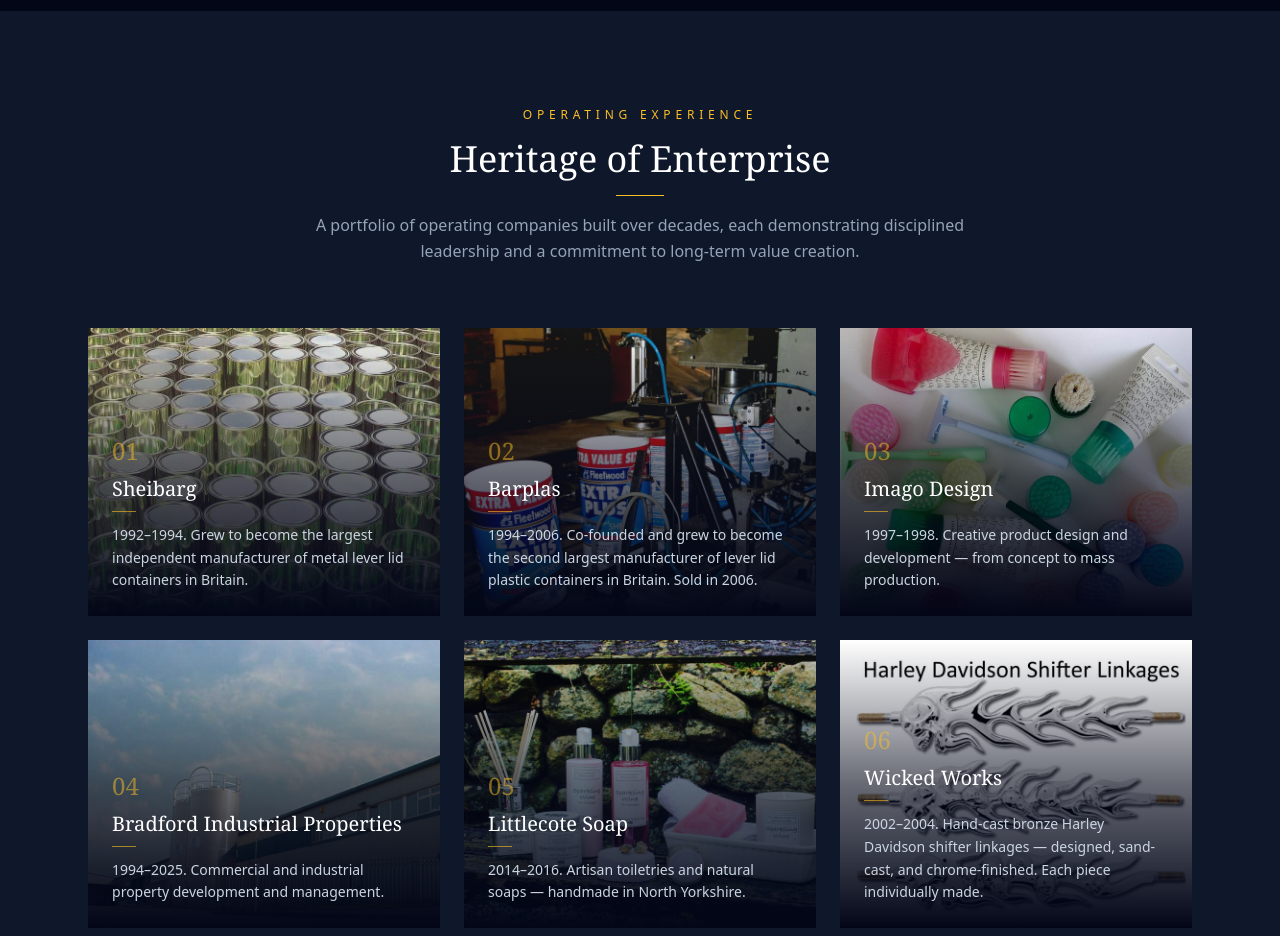
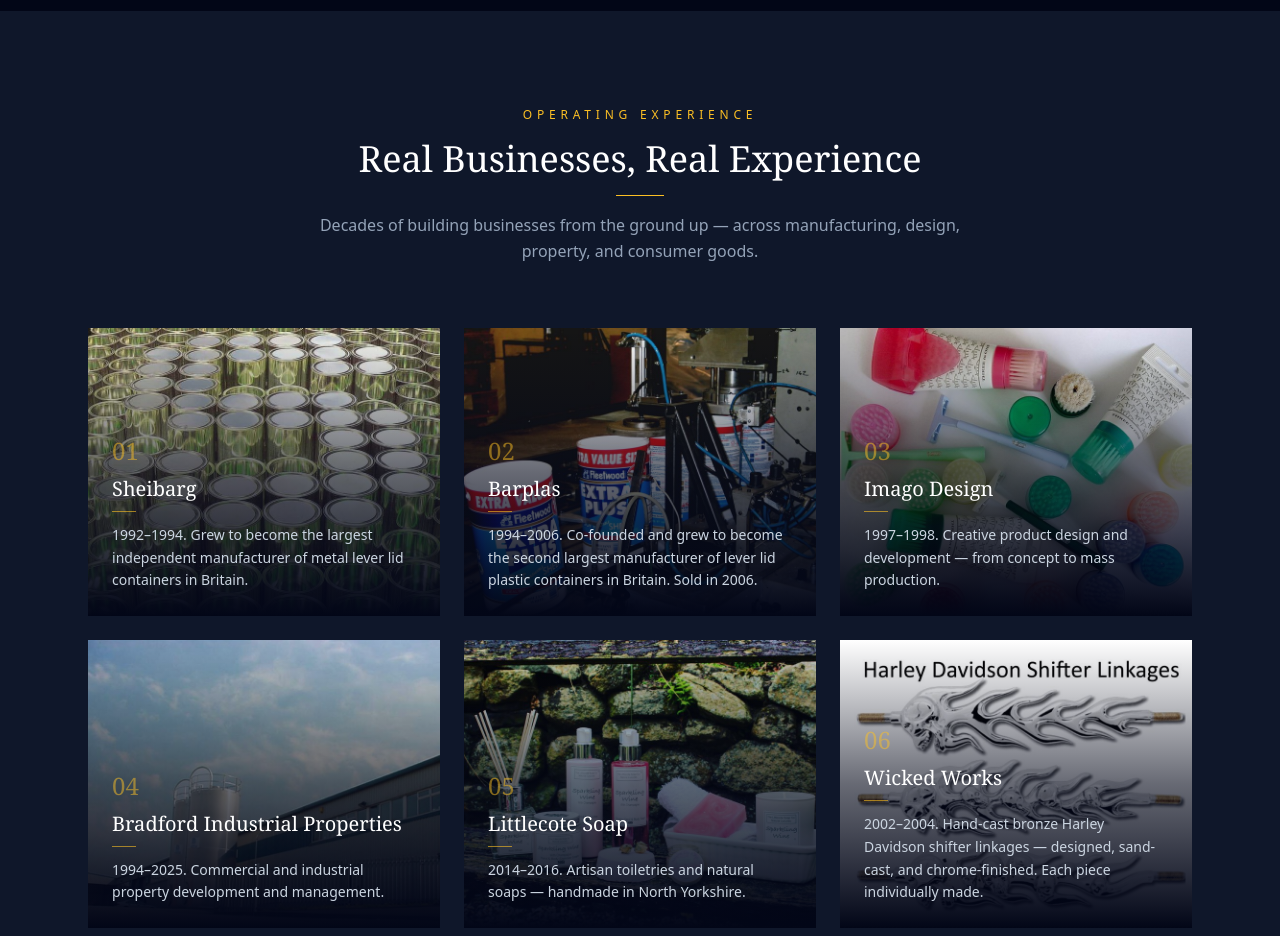
Before and after one commit to brianbarghout/3p-alpha-website, a React (Vite) app: page / in a window 1280 px wide. Shown: the part 1880-2816 px from the top of the page. Built offline with nearby package versions, Linux system fonts and the light colour scheme.

Commit message:
Update heritage title and subtitle

```diff
--- a/src/main.jsx
+++ b/src/main.jsx
@@ -304,8 +304,8 @@
       <div className="max-w-6xl mx-auto px-6">
         <SectionHeader
           label="Operating Experience"
-          title="Heritage of Enterprise"
-          subtitle="A portfolio of operating companies built over decades, each demonstrating disciplined leadership and a commitment to long-term value creation."
+          title="Real Businesses, Real Experience"
+          subtitle="Decades of building businesses from the ground up — across manufacturing, design, property, and consumer goods."
         />
 
         <div className="flex flex-wrap justify-center gap-6">
```
